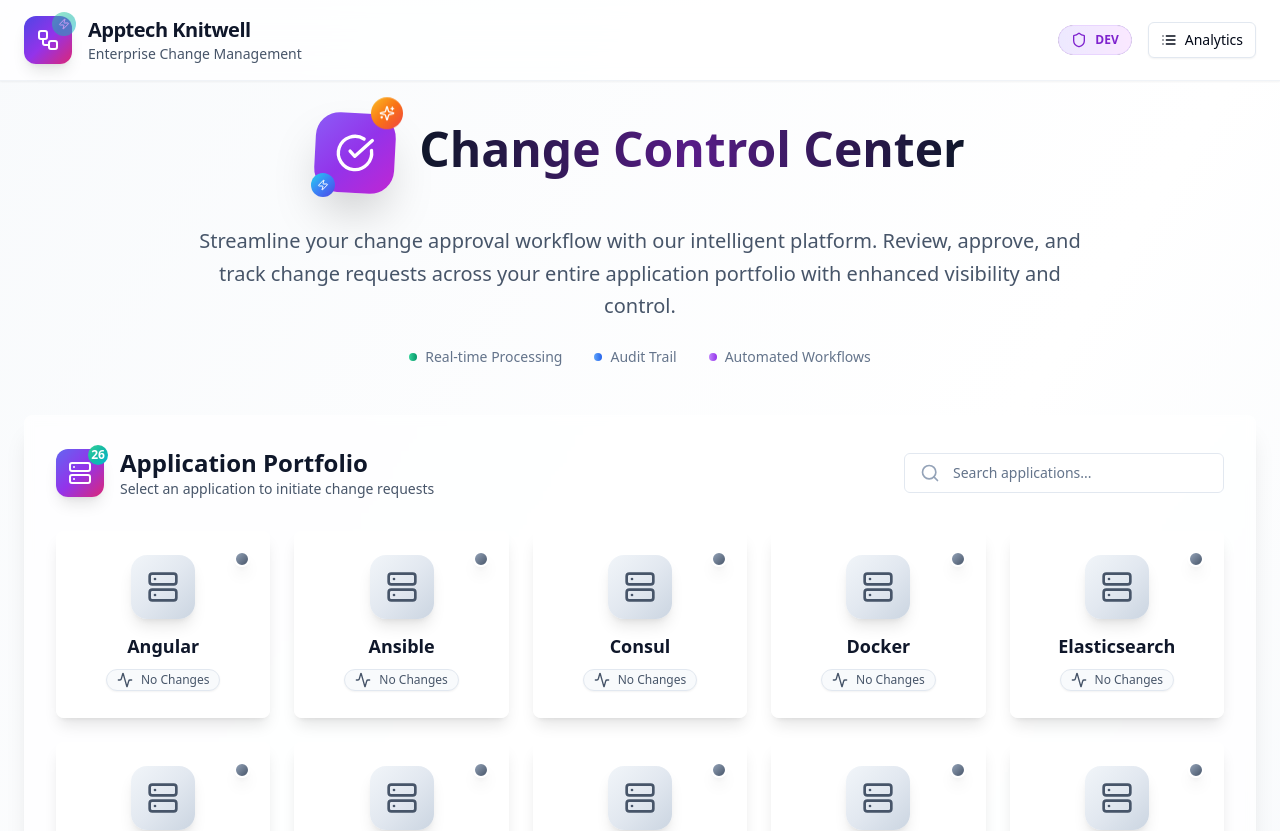
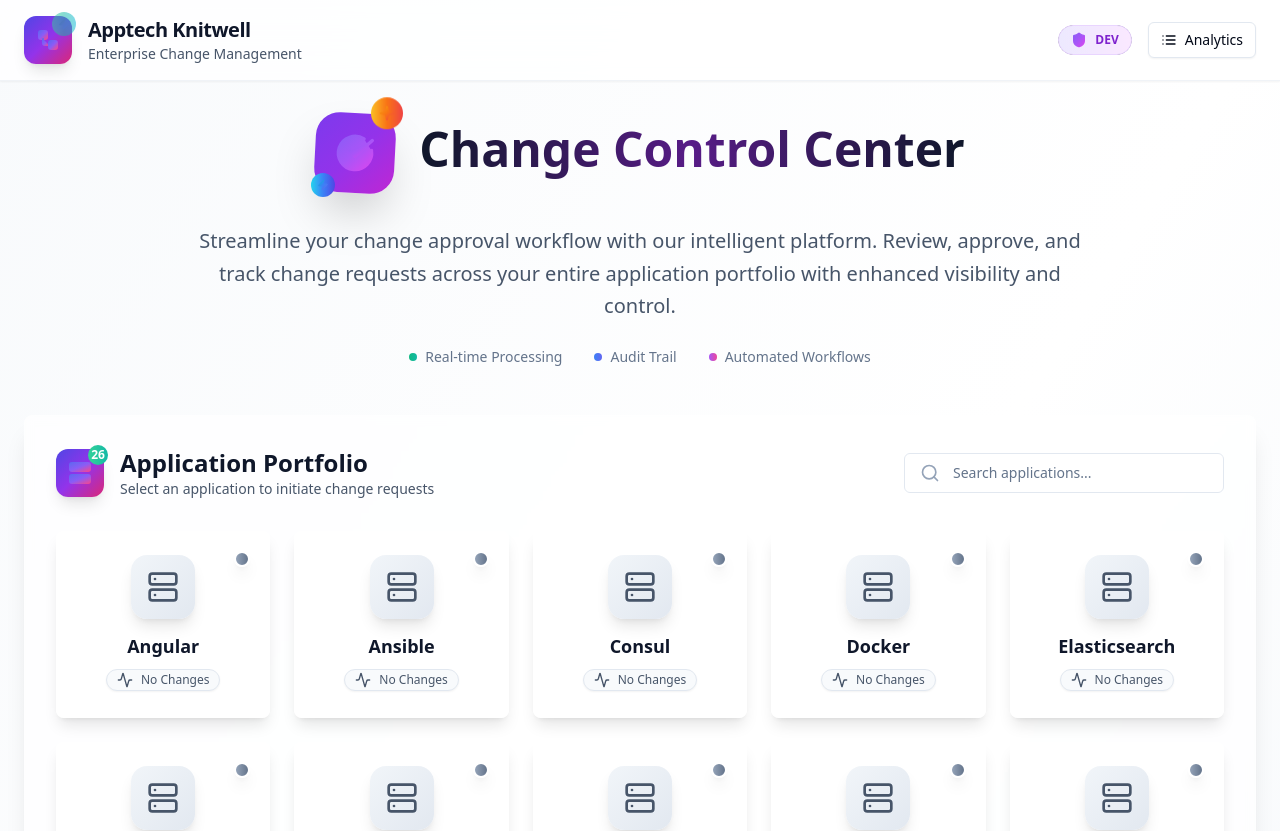
Before and after one commit to sn-0217/sleek-nav-revamp-fix, a React (Vite) app: page /home in a window 1280 px wide. Shown: the top 831 px of the page. Built offline with nearby package versions, Linux system fonts and the light colour scheme.

Commit message:
Reverted to commit f29156ec43cbb2db9b539a10a76236ea5810f147

```diff
--- a/src/pages/Home.tsx
+++ b/src/pages/Home.tsx
@@ -5,6 +5,7 @@ import { Input } from '@/components/ui/input';
 import { Button } from '@/components/ui/button';
 import { Badge } from '@/components/ui/badge';
 import { useNavigate } from 'react-router-dom';
+
 interface AppStatus {
   text: string;
   color: string;
@@ -12,17 +13,21 @@ interface AppStatus {
   bgColor: string;
   borderColor: string;
 }
+
 const Home = () => {
   const navigate = useNavigate();
   const [searchTerm, setSearchTerm] = useState('');
   const [currentEnv] = useState('DEV');
   const [isLoading, setIsLoading] = useState(true);
+
   const apps = ["WebLogic", "Jenkins", "Docker", "GitHub", "Kafka", "Redis", "Spring Boot", "MySQL", "MongoDB", "Nginx", "Node.js", "React", "Vue", "Angular", "PostgreSQL", "Kubernetes", "Ansible", "Terraform", "Prometheus", "Grafana", "Elasticsearch", "Logstash", "Fluentd", "RabbitMQ", "Consul", "Vault"];
+
   useEffect(() => {
     localStorage.setItem('currentEnv', currentEnv);
     // Simulate loading for smooth animation
     setTimeout(() => setIsLoading(false), 800);
   }, [currentEnv]);
+
   const getAppStatus = (appName: string): AppStatus => {
     const submissions = JSON.parse(localStorage.getItem('changeSubmissions') || '[]');
     const appSubmissions = Array.isArray(submissions) ? submissions.filter((s: any) => s.appName === appName) : [];
@@ -71,6 +76,7 @@ const Home = () => {
         };
     }
   };
+
   const filteredApps = apps.filter(app => app.toLowerCase().includes(searchTerm.toLowerCase())).sort((a, b) => a.localeCompare(b));
   const handleAppClick = (appName: string) => {
     const submissions = JSON.parse(localStorage.getItem('changeSubmissions') || '[]');
@@ -90,6 +96,7 @@ const Home = () => {
       navigate(`/app/${encodeURIComponent(appName)}`);
     }
   };
+
   const handleStatusClick = (appName: string, e: React.MouseEvent) => {
     e.stopPropagation();
     const submissions = JSON.parse(localStorage.getItem('changeSubmissions') || '[]');
@@ -109,15 +116,17 @@ const Home = () => {
       navigate(`/app/${encodeURIComponent(appName)}`);
     }
   };
+
   const handleViewSubmissions = () => {
     navigate('/');
   };
+
   if (isLoading) {
     return <div className="min-h-screen bg-gradient-to-br from-slate-50 via-white to-slate-100 flex items-center justify-center">
         <div className="text-center space-y-6">
           <div className="relative">
-            <div className="w-20 h-20 border-4 border-gradient-to-r from-purple-300 via-pink-300 to-violet-300 border-t-gradient-to-r from-purple-600 via-pink-600 to-violet-600 rounded-full animate-spin mx-auto"></div>
-            <div className="absolute inset-0 w-20 h-20 border-4 border-transparent border-b-gradient-to-r from-blue-500 via-cyan-500 to-teal-500 rounded-full animate-spin mx-auto" style={{
+            <div className="w-20 h-20 border-4 border-purple-200 border-t-purple-600 rounded-full animate-spin mx-auto"></div>
+            <div className="absolute inset-0 w-20 h-20 border-4 border-transparent border-b-blue-400 rounded-full animate-spin mx-auto" style={{
             animationDirection: 'reverse',
             animationDuration: '1.5s'
           }}></div>
@@ -129,7 +138,49 @@ const Home = () => {
         </div>
       </div>;
   }
+
   return <div className="min-h-screen bg-gradient-to-br from-slate-50 via-white to-slate-100" data-page="home">
+      {/* SVG Gradient Definitions */}
+      <svg width="0" height="0" className="absolute">
+        <defs>
+          <linearGradient id="workflow-gradient" x1="0%" y1="0%" x2="100%" y2="100%">
+            <stop offset="0%" stopColor="#6366f1" />
+            <stop offset="50%" stopColor="#8b5cf6" />
+            <stop offset="100%" stopColor="#ec4899" />
+          </linearGradient>
+          <linearGradient id="zap-gradient" x1="0%" y1="0%" x2="100%" y2="100%">
+            <stop offset="0%" stopColor="#10b981" />
+            <stop offset="50%" stopColor="#14b8a6" />
+            <stop offset="100%" stopColor="#06b6d4" />
+          </linearGradient>
+          <linearGradient id="shield-gradient" x1="0%" y1="0%" x2="100%" y2="100%">
+            <stop offset="0%" stopColor="#8b5cf6" />
+            <stop offset="50%" stopColor="#a855f7" />
+            <stop offset="100%" stopColor="#d946ef" />
+          </linearGradient>
+          <linearGradient id="server-gradient" x1="0%" y1="0%" x2="100%" y2="100%">
+            <stop offset="0%" stopColor="#6366f1" />
+            <stop offset="50%" stopColor="#8b5cf6" />
+            <stop offset="100%" stopColor="#ec4899" />
+          </linearGradient>
+          <linearGradient id="sparkles-gradient" x1="0%" y1="0%" x2="100%" y2="100%">
+            <stop offset="0%" stopColor="#f59e0b" />
+            <stop offset="50%" stopColor="#f97316" />
+            <stop offset="100%" stopColor="#ef4444" />
+          </linearGradient>
+          <linearGradient id="check-gradient" x1="0%" y1="0%" x2="100%" y2="100%">
+            <stop offset="0%" stopColor="#8b5cf6" />
+            <stop offset="50%" stopColor="#a855f7" />
+            <stop offset="100%" stopColor="#d946ef" />
+          </linearGradient>
+          <linearGradient id="cyan-gradient" x1="0%" y1="0%" x2="100%" y2="100%">
+            <stop offset="0%" stopColor="#06b6d4" />
+            <stop offset="50%" stopColor="#3b82f6" />
+            <stop offset="100%" stopColor="#6366f1" />
+          </linearGradient>
+        </defs>
+      </svg>
+
       {/* Enhanced Header with Glass Effect */}
       <header className="sticky top-0 z-50 backdrop-blur-xl bg-white/80 border-b border-slate-200/50 shadow-sm">
         <div className="max-w-7xl mx-auto px-6 py-4">
@@ -137,10 +188,10 @@ const Home = () => {
             <div className="flex items-center gap-4" data-section="header-brand">
               <div className="relative">
                 <div className="w-12 h-12 bg-gradient-to-br from-indigo-600 via-purple-600 to-pink-600 rounded-xl flex items-center justify-center shadow-lg hover:scale-110 transition-transform">
-                  <Workflow className="w-6 h-6 text-white" />
+                  <Workflow className="w-6 h-6" style={{ fill: 'url(#workflow-gradient)', stroke: 'url(#workflow-gradient)' }} />
                 </div>
-                <div className="absolute -top-1 -right-1 w-6 h-6 bg-gradient-to-br from-emerald-400 via-teal-500 to-cyan-500 rounded-full flex items-center justify-center animate-pulse">
-                  <Zap className="w-3 h-3 text-white" />
+                <div className="absolute -top-1 -right-1 w-6 h-6 bg-gradient-to-r from-emerald-400 via-teal-500 to-cyan-500 rounded-full flex items-center justify-center animate-pulse">
+                  <Zap className="w-3 h-3" style={{ fill: 'url(#zap-gradient)', stroke: 'url(#zap-gradient)' }} />
                 </div>
               </div>
               <div>
@@ -150,7 +201,7 @@ const Home = () => {
             </div>
             <div className="flex items-center gap-4" data-section="header-actions">
               <Badge className="gap-2 px-3 py-1.5 bg-gradient-to-r from-violet-100 via-purple-100 to-fuchsia-100 text-purple-700 border-purple-200 hover:scale-105 transition-transform">
-                <Shield className="w-4 h-4" />
+                <Shield className="w-4 h-4" style={{ fill: 'url(#shield-gradient)', stroke: 'url(#shield-gradient)' }} />
                 {currentEnv}
               </Badge>
               <Button variant="outline" size="sm" className="gap-2 hover:scale-105 transition-transform shadow-sm hover:shadow-md" onClick={handleViewSubmissions} data-action="view-submissions">
@@ -168,21 +219,20 @@ const Home = () => {
         <div className="text-center mb-12 space-y-6">
           <div className="flex items-center justify-center gap-6 mb-8">
             <div className="relative">
-              <div className="w-20 h-20 bg-gradient-to-br from-violet-500 via-purple-600 to-fuchsia-600 rounded-3xl flex items-center justify-center shadow-2xl transform rotate-3 hover:rotate-0 transition-transform duration-500">
-                <CheckCircle className="w-10 h-10 text-white" />
+              <div className="w-20 h-20 bg-gradient-to-br from-violet-600 via-purple-600 to-fuchsia-600 rounded-3xl flex items-center justify-center shadow-2xl transform rotate-3 hover:rotate-0 transition-transform duration-500">
+                <CheckCircle className="w-10 h-10" style={{ fill: 'url(#check-gradient)', stroke: 'url(#check-gradient)' }} />
               </div>
-              <div className="absolute -top-2 -right-2 w-8 h-8 bg-gradient-to-br from-amber-400 via-orange-500 to-red-500 rounded-full flex items-center justify-center animate-bounce">
-                <Sparkles className="w-4 h-4 text-white" />
+              <div className="absolute -top-2 -right-2 w-8 h-8 bg-gradient-to-r from-amber-400 via-orange-500 to-red-500 rounded-full flex items-center justify-center animate-bounce">
+                <Sparkles className="w-4 h-4" style={{ fill: 'url(#sparkles-gradient)', stroke: 'url(#sparkles-gradient)' }} />
               </div>
-              <div className="absolute -bottom-1 -left-1 w-6 h-6 bg-gradient-to-br from-cyan-400 via-blue-500 to-indigo-600 rounded-full flex items-center justify-center">
-                <Zap className="w-3 h-3 text-white" />
+              <div className="absolute -bottom-1 -left-1 w-6 h-6 bg-gradient-to-r from-cyan-400 via-blue-500 to-indigo-600 rounded-full flex items-center justify-center">
+                <Zap className="w-3 h-3" style={{ fill: 'url(#cyan-gradient)', stroke: 'url(#cyan-gradient)' }} />
               </div>
             </div>
             <div className="text-left">
               <h1 className="text-5xl font-bold bg-gradient-to-r from-slate-900 via-purple-900 to-slate-900 bg-clip-text text-transparent mb-2 mx-0 my-0 py-[11px]">
                 Change Control Center
               </h1>
-
             </div>
           </div>
           <div className="max-w-4xl mx-auto">
@@ -191,15 +241,15 @@ const Home = () => {
             </p>
             <div className="flex items-center justify-center gap-8 text-sm text-slate-500">
               <div className="flex items-center gap-2">
-                <div className="w-2 h-2 bg-gradient-to-r from-emerald-400 to-emerald-600 rounded-full"></div>
+                <div className="w-2 h-2 bg-gradient-to-r from-emerald-500 to-teal-500 rounded-full"></div>
                 <span>Real-time Processing</span>
               </div>
               <div className="flex items-center gap-2">
-                <div className="w-2 h-2 bg-gradient-to-r from-blue-400 to-blue-600 rounded-full"></div>
+                <div className="w-2 h-2 bg-gradient-to-r from-blue-500 to-indigo-500 rounded-full"></div>
                 <span>Audit Trail</span>
               </div>
               <div className="flex items-center gap-2">
-                <div className="w-2 h-2 bg-gradient-to-r from-purple-400 to-purple-600 rounded-full"></div>
+                <div className="w-2 h-2 bg-gradient-to-r from-purple-500 to-pink-500 rounded-full"></div>
                 <span>Automated Workflows</span>
               </div>
             </div>
@@ -215,10 +265,10 @@ const Home = () => {
             <div className="flex items-center justify-between mb-8" data-section="apps-header">
               <div className="flex items-center gap-4">
                 <div className="relative">
-                  <div className="w-12 h-12 bg-gradient-to-br from-indigo-500 via-purple-600 to-pink-600 rounded-xl flex items-center justify-center shadow-lg">
-                    <Server className="w-6 h-6 text-white" />
+                  <div className="w-12 h-12 bg-gradient-to-br from-indigo-600 via-purple-600 to-pink-600 rounded-xl flex items-center justify-center shadow-lg">
+                    <Server className="w-6 h-6" style={{ fill: 'url(#server-gradient)', stroke: 'url(#server-gradient)' }} />
                   </div>
-                  <div className="absolute -top-1 -right-1 w-5 h-5 bg-gradient-to-br from-emerald-400 via-teal-500 to-cyan-500 rounded-full flex items-center justify-center text-xs text-white font-bold">
+                  <div className="absolute -top-1 -right-1 w-5 h-5 bg-gradient-to-r from-emerald-400 to-teal-500 rounded-full flex items-center justify-center text-xs text-white font-bold">
                     {filteredApps.length}
                   </div>
                 </div>
@@ -236,10 +286,10 @@ const Home = () => {
             {/* Enhanced Apps Grid */}
             {filteredApps.length === 0 ? <div className="text-center py-20" data-state="no-results">
                 <div className="relative mb-8">
-                  <div className="w-24 h-24 bg-gradient-to-br from-slate-100 via-slate-200 to-slate-300 rounded-full flex items-center justify-center mx-auto shadow-lg">
+                  <div className="w-24 h-24 bg-gradient-to-br from-slate-100 to-slate-200 rounded-full flex items-center justify-center mx-auto shadow-lg">
                     <Search className="w-12 h-12 text-slate-400" />
                   </div>
-                  <div className="absolute -top-2 -right-8 w-8 h-8 bg-gradient-to-br from-purple-500 via-pink-500 to-blue-500 rounded-full flex items-center justify-center">
+                  <div className="absolute -top-2 -right-8 w-8 h-8 bg-gradient-to-r from-purple-500 to-blue-500 rounded-full flex items-center justify-center">
                     <XCircle className="w-4 h-4 text-white" />
                   </div>
                 </div>
@@ -262,23 +312,15 @@ const Home = () => {
                 animation: 'fadeInUp 0.6s ease-out forwards'
               }} onClick={() => handleAppClick(app)} data-app={app.toLowerCase().replace(/\s+/g, '-')}>
                       {/* Gradient overlay on hover */}
-                      <div className="absolute inset-0 bg-gradient-to-br from-purple-600/0 via-pink-600/0 to-blue-600/0 group-hover:from-purple-600/10 group-hover:via-pink-600/5 group-hover:to-blue-600/10 transition-all duration-500 pointer-events-none" />
+                      <div className="absolute inset-0 bg-gradient-to-br from-purple-600/0 to-blue-600/0 group-hover:from-purple-600/10 group-hover:to-blue-600/10 transition-all duration-500 pointer-events-none" />
 
                       <CardContent className="p-6 text-center relative z-10">
                         <div className="relative mb-4">
-                          <div className="w-16 h-16 bg-gradient-to-br from-slate-100 via-slate-200 to-slate-300 group-hover:from-purple-100 group-hover:via-pink-100 group-hover:to-blue-100 rounded-2xl flex items-center justify-center mx-auto transition-all duration-500 group-hover:scale-110 shadow-lg group-hover:shadow-xl">
+                          <div className="w-16 h-16 bg-gradient-to-br from-slate-100 to-slate-200 group-hover:from-purple-100 group-hover:to-blue-100 rounded-2xl flex items-center justify-center mx-auto transition-all duration-500 group-hover:scale-110 shadow-lg group-hover:shadow-xl">
                             <Server className="w-8 h-8 text-slate-600 group-hover:text-purple-600 transition-colors" />
                           </div>
-                          {/* Enhanced Status indicator dot with gradients */}
-                          <div className={`absolute -top-1 -right-1 w-4 h-4 rounded-full border-2 border-white shadow-lg group-hover:scale-125 transition-transform ${
-                            status.text === 'Approved'
-                              ? 'bg-gradient-to-br from-emerald-400 to-emerald-600'
-                              : status.text === 'Rejected'
-                                ? 'bg-gradient-to-br from-rose-400 to-rose-600'
-                                : status.text === 'Timed Approval'
-                                  ? 'bg-gradient-to-br from-amber-400 to-amber-600'
-                                  : 'bg-gradient-to-br from-slate-400 to-slate-600'
-                          }`}></div>
+                          {/* Status indicator dot */}
+                          <div className={`absolute -top-1 -right-1 w-4 h-4 rounded-full border-2 border-white shadow-lg ${status.text === 'Approved' ? 'bg-gradient-to-r from-emerald-500 to-green-500' : status.text === 'Rejected' ? 'bg-gradient-to-r from-rose-500 to-red-500' : status.text === 'Timed Approval' ? 'bg-gradient-to-r from-amber-500 to-orange-500' : 'bg-gradient-to-r from-slate-400 to-slate-500'} group-hover:scale-125 transition-transform`}></div>
                         </div>
                         <h3 className="font-bold text-slate-900 mb-3 text-lg group-hover:text-purple-900 transition-colors leading-tight">{app}</h3>
                         <Badge className={`${status.bgColor} ${status.borderColor} ${status.color} border gap-2 font-medium transition-all duration-300 group-hover:scale-105 shadow-sm group-hover:shadow-md ${hasValidSubmissions ? 'cursor-pointer' : 'cursor-default'}`} onClick={e => handleStatusClick(app, e)} data-status={status.text.toLowerCase().replace(/\s+/g, '-')}>
@@ -287,8 +329,8 @@ const Home = () => {
                         </Badge>
                       </CardContent>
 
-                      {/* Enhanced Animated bottom accent line with gradient */}
-                      <div className="absolute bottom-0 left-0 right-0 h-1 bg-gradient-to-r from-purple-500 via-pink-500 to-blue-500 transform scale-x-0 group-hover:scale-x-100 transition-transform duration-500 origin-center" />
+                      {/* Animated bottom accent line */}
+                      <div className="absolute bottom-0 left-0 right-0 h-1 bg-gradient-to-r from-purple-600 via-blue-500 to-purple-600 transform scale-x-0 group-hover:scale-x-100 transition-transform duration-500 origin-center" />
                     </Card>;
             })}
               </div>}
@@ -304,9 +346,9 @@ const Home = () => {
               © 2025 Apptech Knitwell. All rights reserved.
             </p>
             <div className="flex items-center justify-center gap-2 mt-2">
-              <div className="w-1 h-1 bg-gradient-to-r from-purple-400 to-purple-600 rounded-full animate-pulse"></div>
+              <div className="w-1 h-1 bg-gradient-to-r from-purple-500 to-pink-500 rounded-full animate-pulse"></div>
               <span className="text-xs text-slate-500">Enterprise-Grade Change Management Platform</span>
-              <div className="w-1 h-1 bg-gradient-to-r from-purple-400 to-purple-600 rounded-full animate-pulse"></div>
+              <div className="w-1 h-1 bg-gradient-to-r from-purple-500 to-pink-500 rounded-full animate-pulse"></div>
             </div>
           </div>
         </div>
@@ -326,4 +368,5 @@ const Home = () => {
       `}</style>
     </div>;
 };
+
 export default Home;
```
